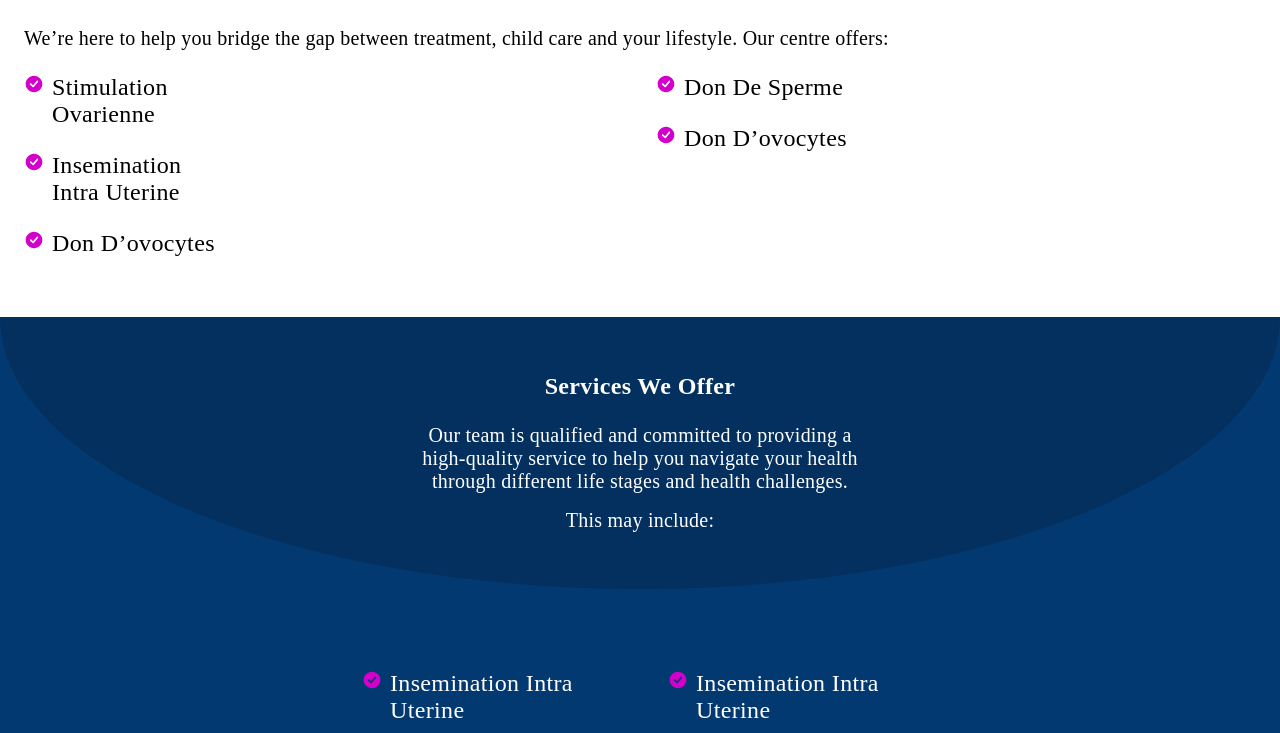
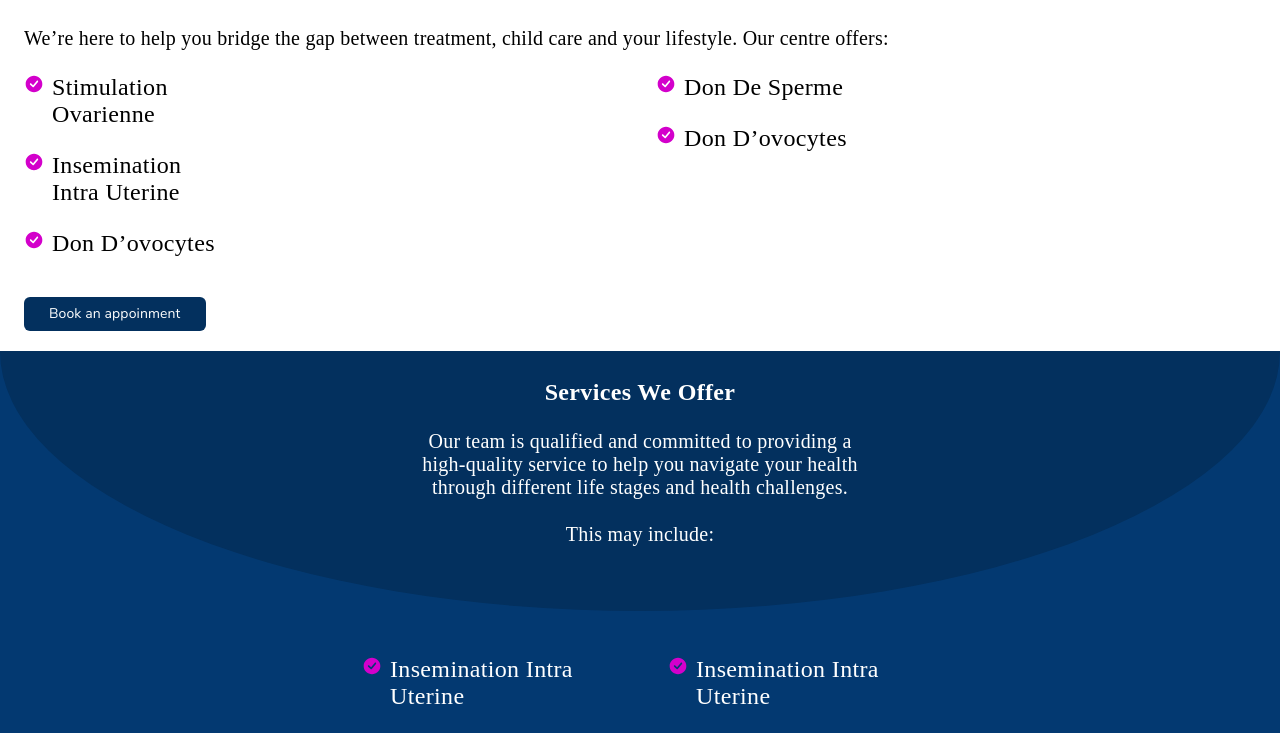
Before and after one commit to rex-9/LetsCodeEarning-1, a React (Vite) app: page /about in a window 1280 px wide. Shown: the part 598-1331 px from the top of the page. Built offline with nearby package versions, Linux system fonts and the light colour scheme.

Commit message:
added service card

```diff
--- a/src/assets/index.jsx
+++ b/src/assets/index.jsx
@@ -16,3 +16,4 @@ export { default as Doctor1 } from './img/about-photo-1.png' ;
 export { default as Doctor2 } from './img/about-photo-2.png' ;
 export { default as Doctor3 } from './img/about-photo-3.png' ;
 export { default as Check } from './svg/checkbox-filled.svg' ;
+export { default as Arrow } from './svg/arrow-right.svg'
--- /dev/null
+++ b/src/components/ServiceCard.jsx
@@ -0,0 +1,16 @@
+/* eslint-disable react/prop-types */
+import {Arrow} from "../assets"
+const ServiceCard = ({img,header,paragraph}) => {
+  return (
+    <div className="md:max-w-[394px] max-w-[327px] rounded-lg md:pt-[21px] md:pb-6 md:pl-6 md:pr-[4.125rem] py-5 px-4">
+        <img src={img} alt="" className="rounded-full aspect-square object-cover w-12 h-12" />
+        <div className="md:pt-6 md:pb-9 pt-4 pb-8">
+            <p className="md:text-header-1 text-body-text-1 text-secondary-700 font-bold">{header}</p>
+            <p className="md:text-medium text-body-text-1 pt-2 text-secondary-400 font-semibold">{paragraph}</p>
+        </div>
+        <a href="" className="md:text-medium text-body-text-1 text-primary-600 md:font-semibold font-bold ">Read More <img src={Arrow} alt="" className="inline-block" /></a>
+    </div>
+  )
+}
+
+export default ServiceCard
--- a/src/pages/About.jsx
+++ b/src/pages/About.jsx
@@ -2,14 +2,15 @@ import {HomeServices2,Doctor1,Doctor2,Doctor3,Check} from '../assets'
 import Banner from '../components/Banner'
 import CircleList from '../components/CircleList'
 import AboutCard from '../components/CardAbout'
+import Button from '../components/Button'
 
 const About = () => {
   return (
     <div className="font-['NunitoSans']">
 
 
-      <Banner heading="About" subheading="Hopital Prive Autel D’elie" img={HomeServices2} alt="banner photo for about us page"  />
 
+      <Banner heading="About" subheading="Hopital Prive Autel D’elie" img={HomeServices2} alt="banner photo for about us page" className="mt-36"   />
        <article className='pb-5 pt-8 px-6 text-body-text-1 '>
           <section>
 
@@ -63,14 +64,14 @@ const About = () => {
             </div>
 
           </section>
-
+          <Button variant={'default'}>Book an appoinment</Button>
        </article>
 
       <section className='bg-secondary-600 text-[#fff] relative z-10 '>
-        <div className="w-full  relative bg-cover bg-center lg:py-13 xl:py-14 md:py-7 py-6 ">
-          <div className="max-w-xs md:max-w-md mx-auto text-center h-full ">
+        <div className="w-full  relative bg-cover bg-center md:py-7 py-6 ">
+          <div className="max-w-xs md:max-w-md mx-auto text-center h-full gap-6 ">
             <h2 className="font-semibold  text-medium  md:text-header-2">Services We Offer </h2>
-            <p className='pt-3 pb-4 md:pt-6 text-body-text-1 md:text-header-1'>
+            <p className=' md:pt-6 md:pb-6 text-body-text-1 md:text-header-1'>
               Our team is qualified and committed to providing a high-quality service to help you
               navigate your health through different life stages and health challenges.
             </p>
```
